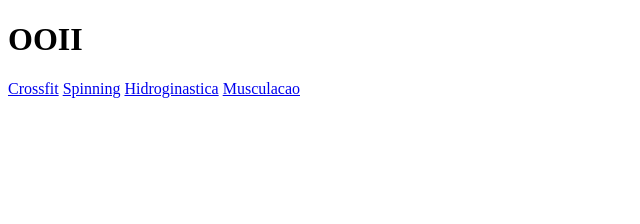
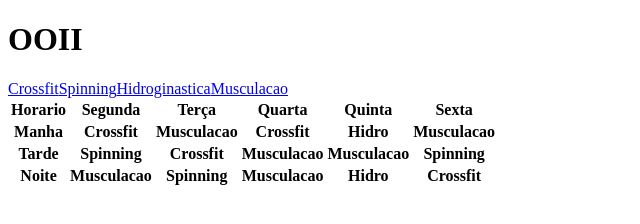
Before and after one commit to VictorGuerrah/dcc121-2018-1-atv1, a plain HTML site: page index.html in a window 1280 px wide. Shown: the whole page, without its empty margins (0-640 px from the left). Drawn offline with Linux system fonts and the light colour scheme.

Commit message:
Adicionar tablea

```diff
--- a/index.html
+++ b/index.html
@@ -6,6 +6,39 @@
   </head>
   <body>
     <h1>OOII</h1>
+    <table style="width:25%">
+      <tr>
+        <th>Horario</th>
+        <th>Segunda</th>
+        <th>Terça</th>
+        <th>Quarta</th>
+        <th>Quinta</th>
+        <th>Sexta</th>
+      </tr>
+      <tr>
+        <th>Manha</th>
+        <th>Crossfit</th>
+        <th>Musculacao</th>
+        <th>Crossfit</th>
+        <th>Hidro</th>
+        <th>Musculacao</th>
+      </tr>
+      <tr>
+        <th>Tarde</th>
+        <th>Spinning</th>
+        <th>Crossfit</th>
+        <th>Musculacao</th>
+        <th>Musculacao</th>
+        <th>Spinning</th>
+      </tr>
+      <tr>
+        <th>Noite</th>
+        <th>Musculacao</th>
+        <th>Spinning</th>
+        <th>Musculacao</th>
+        <th>Hidro</th>
+        <th>Crossfit</th>
+      </tr>
     <a href="file:///ice/dcc121-teste1/Crossfit.html">Crossfit</a>
     <a href="file:///ice/dcc121-teste1/Spinning.html">Spinning</a>
     <a href="file:///ice/dcc121-teste1/Hidrog.html">Hidroginastica</a>
```
Also changed, not shown: Hidrog.html (+2 -1 lines).
